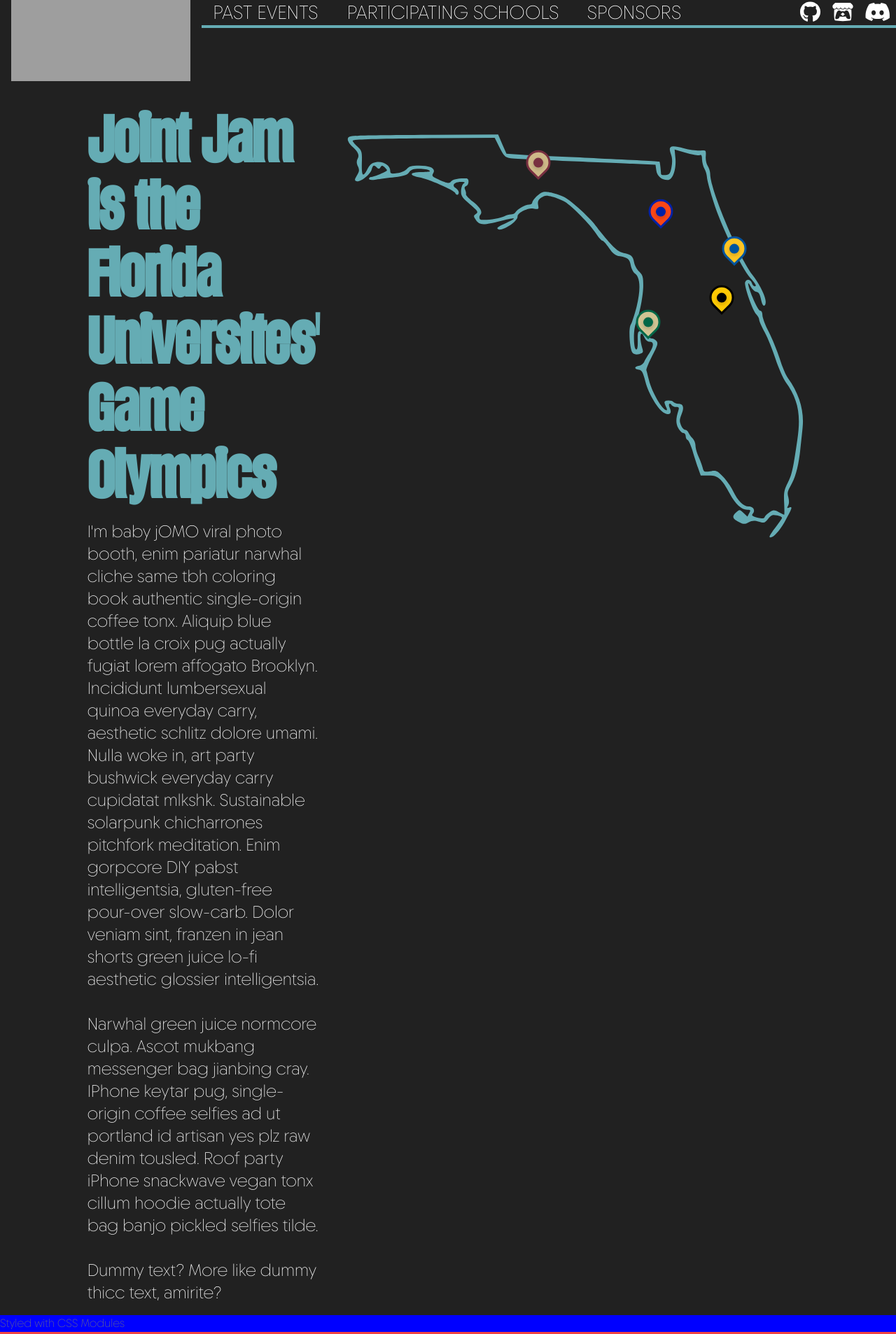
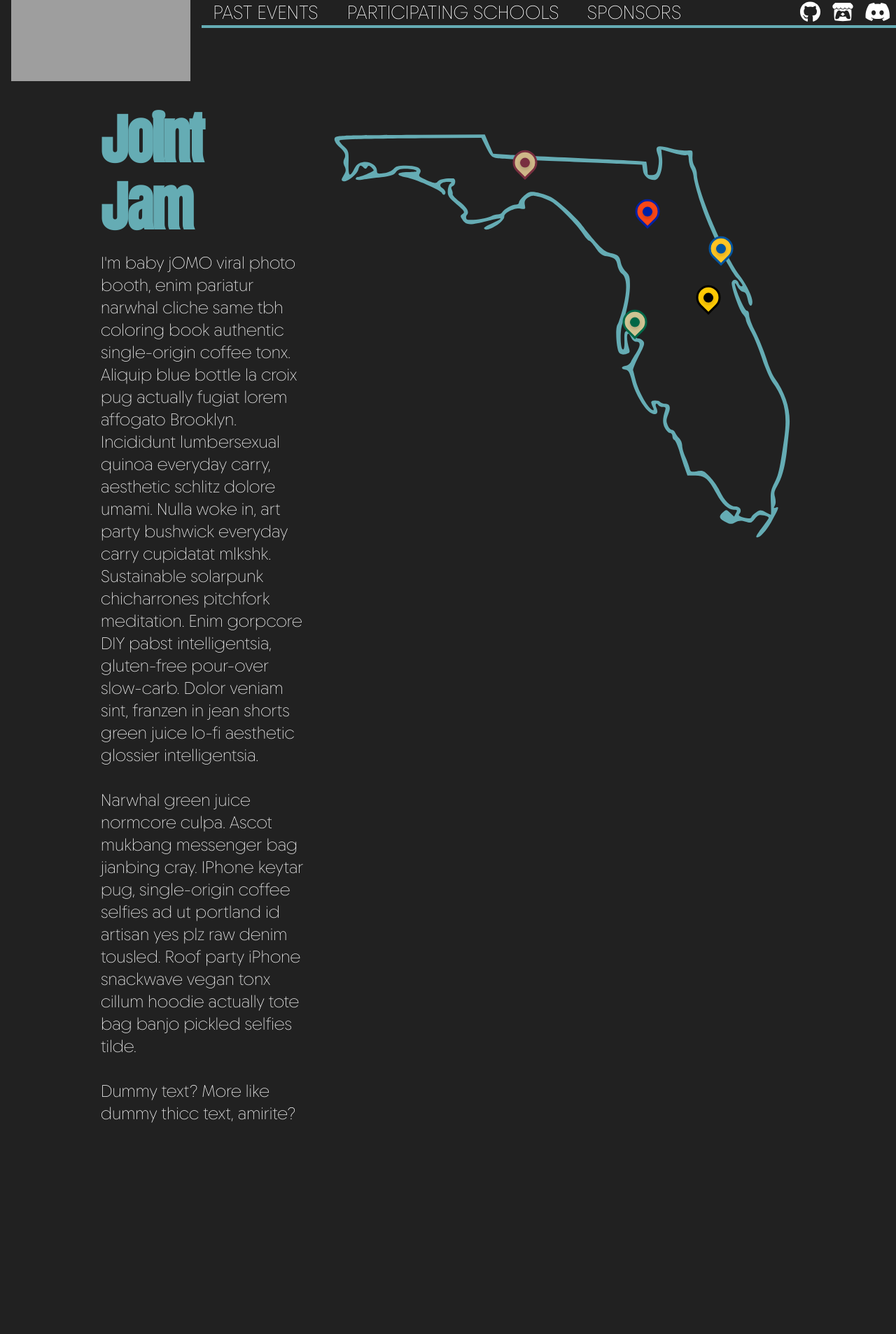
Before and after one commit to Joint-Jam/joint-jam.github.io, a React (Vite) app: page /#/ in a window 1280 px wide. Shown: the part 112-2019 px from the top of the page at 70% size. After the commit the page ends 1736 px from the top, so only its background shows below. Built offline with nearby package versions, Linux system fonts and the light colour scheme; grey boxes are pictures that could not be loaded; what tailwindcss-debug-screens would draw is missing.

Commit message:
Remove example html/css from home page

```diff
--- a/src/pages/Home.module.css
+++ /dev/null
@@ -1,3 +0,0 @@
-.home {
-  background: blue;
-}
--- a/src/pages/Home.module.css.d.ts
+++ /dev/null
@@ -1,4 +0,0 @@
-declare const styles: {
-  readonly "home": string;
-};
-export = styles;
--- a/src/pages/Home.tsx
+++ b/src/pages/Home.tsx
@@ -1,12 +1,10 @@
 import { FloridaMap } from "@website/components/FloridaMap";
-
-import styles from "./Home.module.css";
 
 export const Home = () => {
   return (
-    <><div className="flex justify-center mx-32 ">
+    <div className="flex justify-center mx-32 ">
       <div className=" px-4 w-1/2">
-        <h1 className="mb-4 text-8xl font-extrabold text-accent">Joint Jam is the Florida Universites' Game Olympics</h1>
+        <h1 className="mb-4 text-8xl font-extrabold text-accent">Joint Jam</h1>
         <p className="mb-4 text-2xl text-white">
         I'm baby jOMO viral photo booth, enim pariatur narwhal cliche same tbh coloring book authentic single-origin coffee tonx. Aliquip blue bottle la croix pug actually fugiat lorem affogato Brooklyn. Incididunt lumbersexual quinoa everyday carry, aesthetic schlitz dolore umami. Nulla woke in, art party bushwick everyday carry cupidatat mlkshk. Sustainable solarpunk chicharrones pitchfork meditation. Enim gorpcore DIY pabst intelligentsia, gluten-free pour-over slow-carb. Dolor veniam sint, franzen in jean shorts green juice lo-fi aesthetic glossier intelligentsia.
           <br></br><br></br>
@@ -17,12 +15,5 @@ export const Home = () => {
       </div>
       <FloridaMap size={700}/>
     </div>
-    <div className={styles.home}>
-      <p>Styled with CSS Modules</p>
-    </div>
-    <div className={"bg-red-500"}>
-      <p>Styled with Tailwind</p>
-    </div>
-    </>
   )
 }
```
